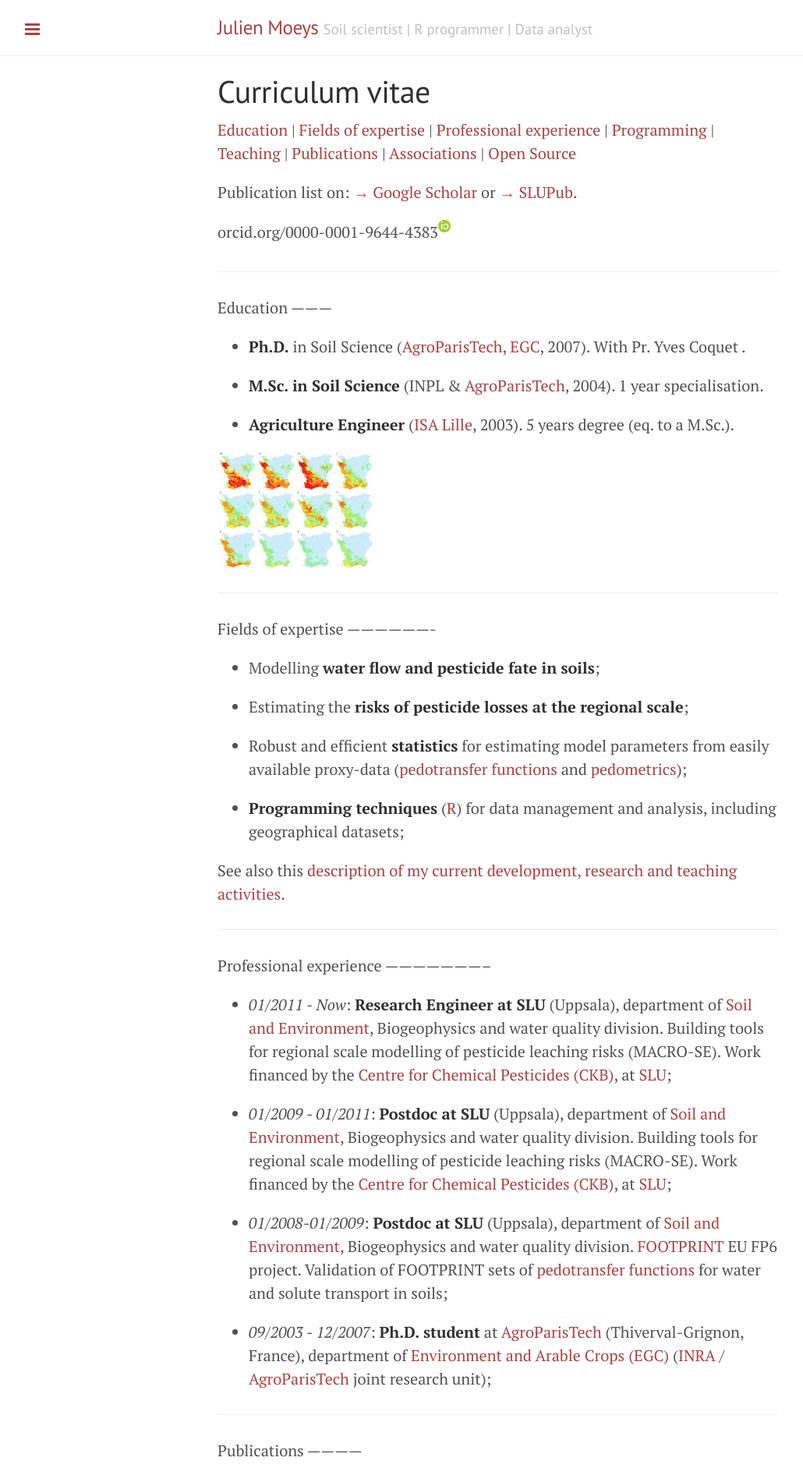
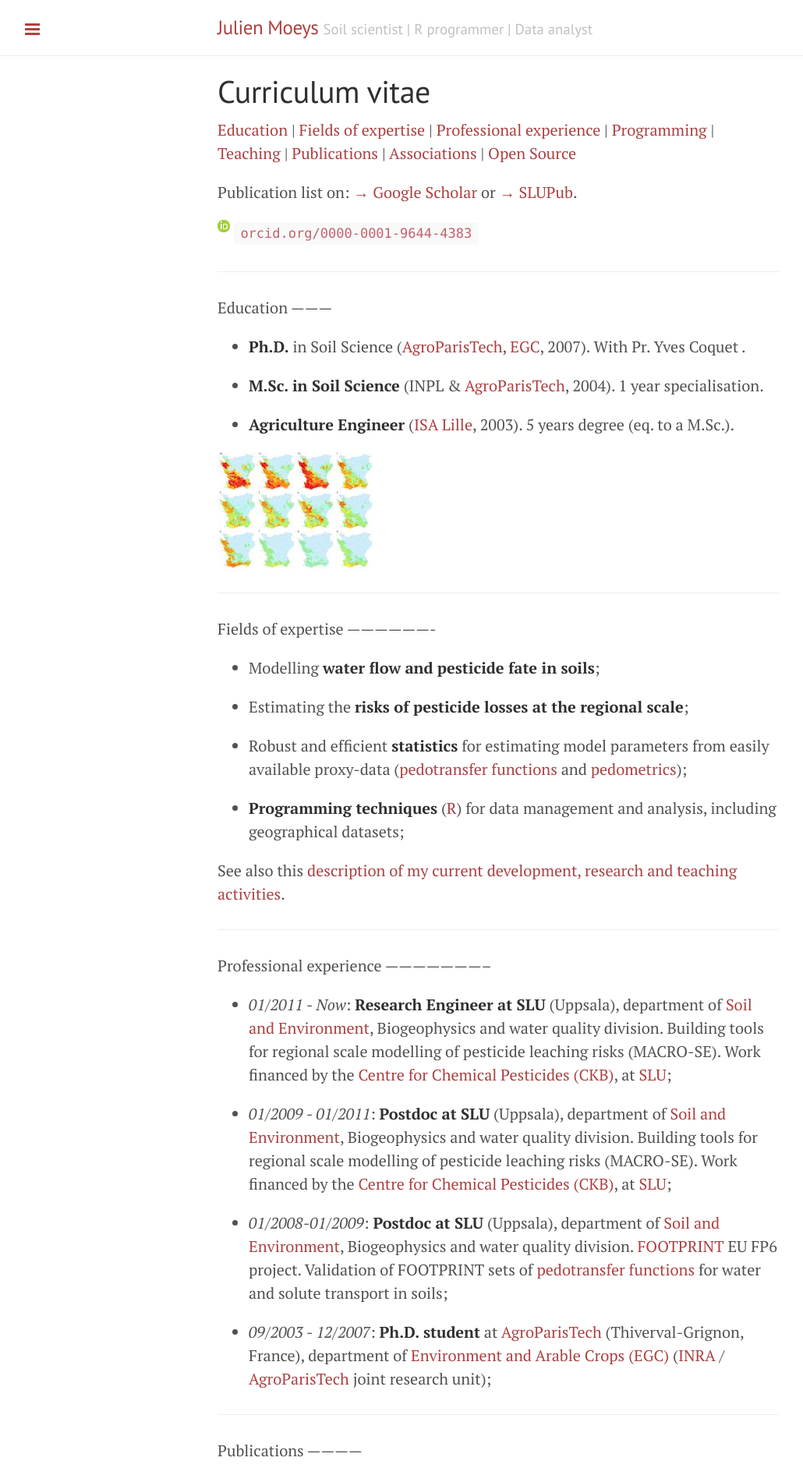
Before and after one commit to julienmoeys/julienmoeys.github.io, a Jekyll site: the page built from CV.md, in a window 1280 px wide. Shown: the top 1901 px of the page at 78% size, without its empty margins (1-1031 px from the left). Built offline with Jekyll 4.4.1, drawn with Linux system fonts in a browser that asks for light colours; Markdown is read by kramdown in place of the engine named in the settings.

Commit message:
format ORCID

```diff
--- a/CV.md
+++ b/CV.md
@@ -14,7 +14,7 @@ weight    : 2.1
 Publication list on: [&rarr; Google Scholar][jmGoogleScholar] or
 [&rarr; SLUPub][jmSLUPub].
 
-orcid.org/0000-0001-9644-4383<a href="http://orcid.org/0000-0001-9644-4383"><img alt="Julien MOEYS ORCID" src="/assets/img/orcid_16x16(1).png" class="ORCID" /></a>
+<a href="http://orcid.org/0000-0001-9644-4383"><img alt="Julien MOEYS ORCID" src="/assets/img/orcid_16x16(1).png" class="ORCID" /></a> `orcid.org/0000-0001-9644-4383`
 
 
 
```
